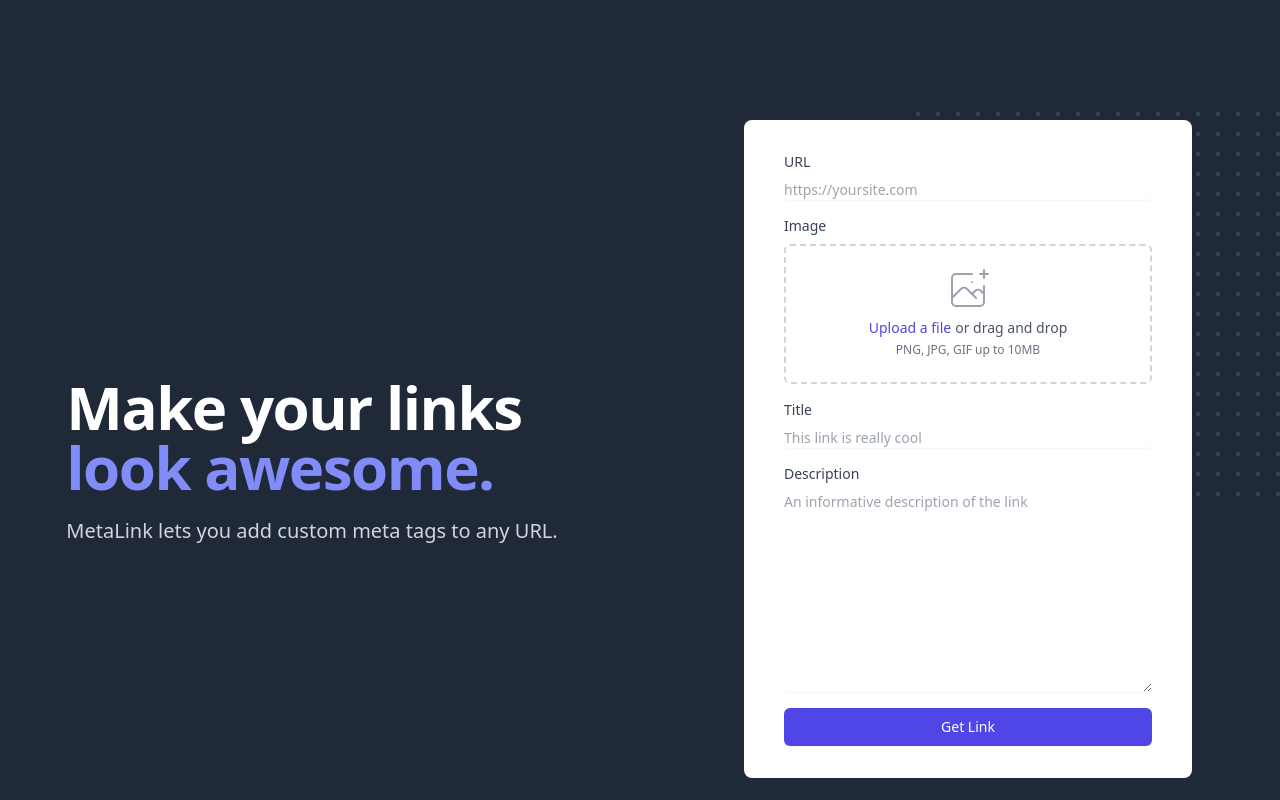
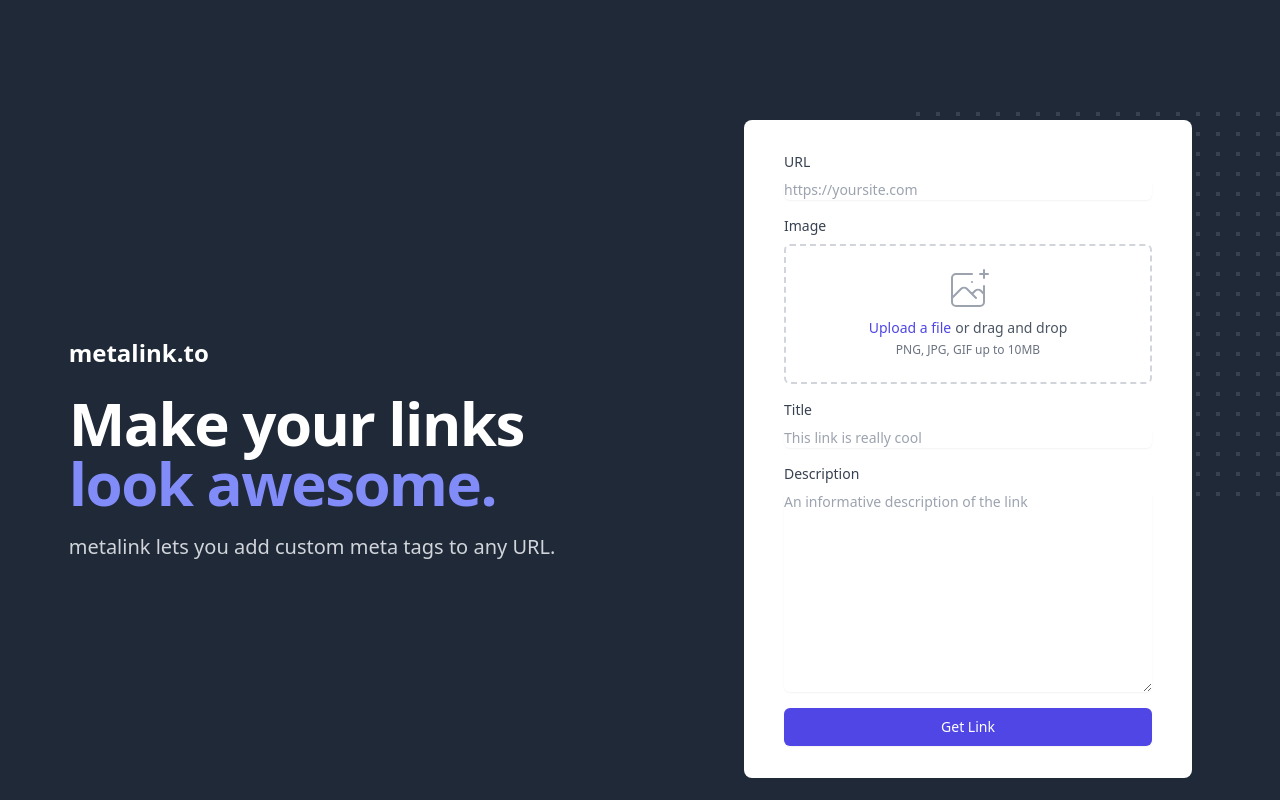
Before and after one commit to jaydenwindle/metalink, a Django app: page / in a window 1280 px wide. Run offline with Django 3.2, Linux system fonts and the light colour scheme; some libraries are stand-ins or nearby versions.

Commit message:
added meta tags to root view

```diff
--- a/core/templates/core/link_form.html
+++ b/core/templates/core/link_form.html
@@ -4,12 +4,29 @@
 <html lang="en">
 
 <head>
-    <title>metalink</title>
     <meta charset="UTF-8">
     <meta name="viewport" content="width=device-width, initial-scale=1.0">
     <meta http-equiv="X-UA-Compatible" content="ie=edge">
     {% tailwind_css %}
     <script src="https://cdn.jsdelivr.net/gh/alpinejs/alpine@v2.x.x/dist/alpine.min.js" defer></script>
+
+    <title>metalink - make your links look awesome</title>
+    <meta name="title" content="metalink - make your links look awesome">
+    <meta name="description" content="metalink lets you add custom meta tags to any URL">
+
+    <!-- Open Graph / Facebook -->
+    <meta property="og:type" content="website">
+    <meta property="og:url" content="https://metalink.to">
+    <meta property="og:title" content="metalink - make your links look awesome">
+    <meta property="og:description" content="metalink lets you add custom meta tags to any URL">
+    <meta property="og:image" content="{% static "meta-image.jpeg" %}">
+
+    <!-- Twitter -->
+    <meta property="twitter:card" content="summary_large_image">
+    <meta property="twitter:url" content="https://metalink.to">
+    <meta property="twitter:title" content="metalink - make your links look awesome">
+    <meta property="twitter:description" content="metalink lets you add custom meta tags to any URL">
+    <meta property="twitter:image" content="{% static "../meta-image.jpeg" %}">
 </head>
 
 
@@ -142,13 +159,14 @@
                                             clip-rule="evenodd" />
                                     </svg>
                                 </a> {% endcomment %}
+                                <span class="text-white text-2xl font-semibold">metalink.to</span>
                                 <h1
                                     class="mt-4 text-4xl tracking-tight font-extrabold text-white sm:mt-5 sm:leading-none lg:mt-6 lg:text-5xl xl:text-6xl">
                                     <span class="md:block">Make your links</span>
                                     <span class="text-indigo-400 md:block">look awesome.</span>
                                 </h1>
                                 <p class="mt-3 text-base text-gray-300 sm:mt-5 sm:text-xl lg:text-lg xl:text-xl">
-                                    MetaLink lets you add custom meta tags to any URL.
+                                    metalink lets you add custom meta tags to any URL.
                                 </p>
                                 {% comment %} <p
                                     class="mt-8 text-sm text-white uppercase tracking-wide font-semibold sm:mt-10">Used
--- a/metalink/settings.py
+++ b/metalink/settings.py
@@ -142,6 +142,11 @@ MEDIA_URL = '/media/'
 MEDIA_ROOT = os.path.join(BASE_DIR, 'media')
 
 STATIC_URL = '/static/'
+STATIC_ROOT = os.path.join(BASE_DIR, 'static')
+
+STATICFILES_DIRS = [
+    os.path.join(BASE_DIR, 'core/static'),
+]
 
 if "RENDER" in os.environ:
     DEBUG = False
@@ -169,6 +174,7 @@ if "RENDER" in os.environ:
     STATIC_ROOT = os.path.join(BASE_DIR, 'static')
     STATICFILES_DIRS = [
         os.path.join(BASE_DIR, 'theme/static'),
+        os.path.join(BASE_DIR, 'core/static'),
     ]
     STATIC_URL = 'https://%s/%s/' % (AWS_S3_ENDPOINT_URL, AWS_LOCATION)
     STATICFILES_STORAGE = 'storages.backends.s3boto3.S3Boto3Storage'
```
Also changed, not shown: core/static/img/meta-image.jpeg (added).
